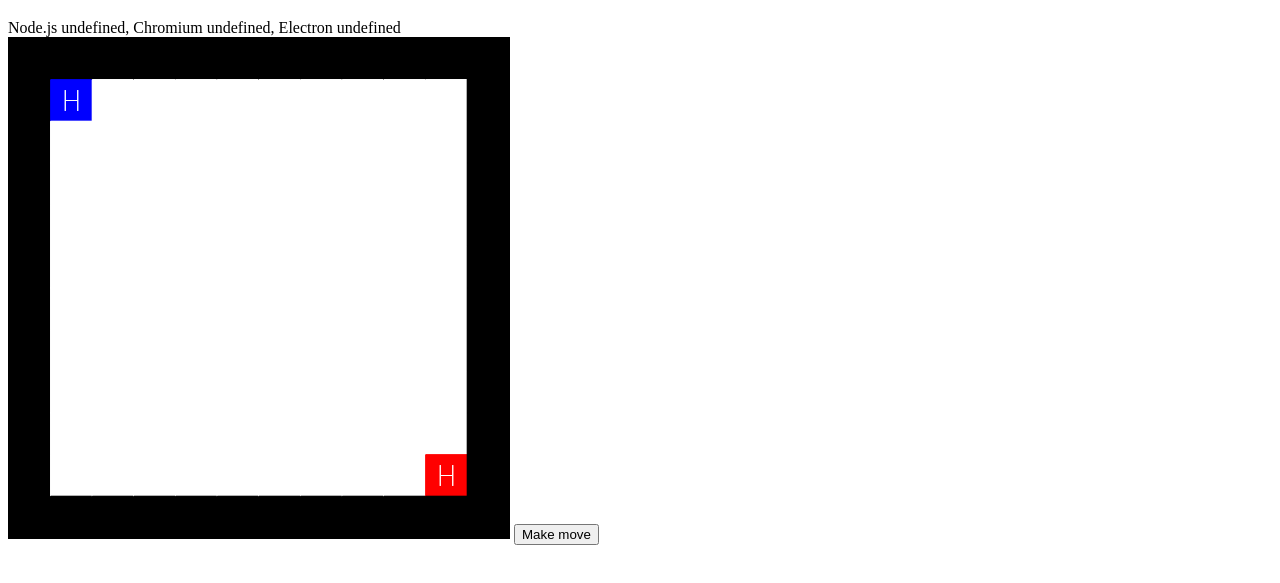
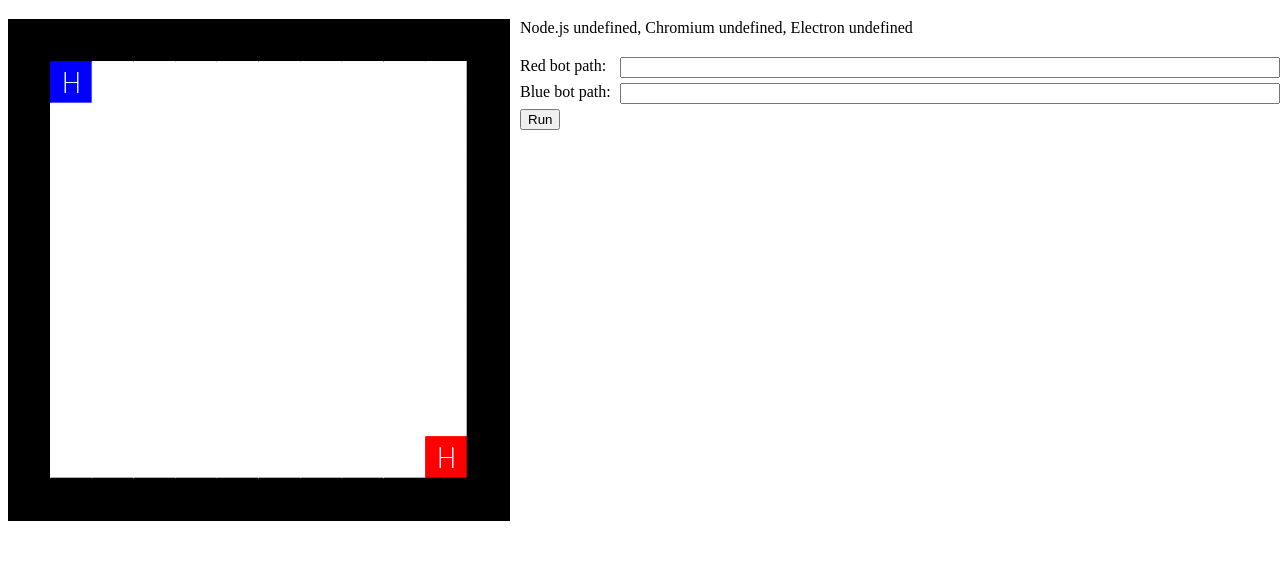
Before and after one commit to dawidkomorowski/tron-gui, an Electron app: page src/index.html in a window 1280 px wide. Shown: the part 61-644 px from the top of the page. Drawn offline with Linux system fonts and the light colour scheme; no server answers.

Commit message:
Improved UI. Replaced some callbacks with promises. First attempt to tron bot interface.

```diff
--- /dev/null
+++ b/src/index.css
@@ -0,0 +1,26 @@
+.main-panels-container {
+    display: grid;
+    grid-template-columns: min-content auto;
+}
+
+.left-panel {
+    margin-right: 10px;
+}
+
+.tron-board {
+    border: 1px solid;
+}
+
+.runtime-information {
+    margin-bottom: 20px;
+}
+
+.tron-bot-path-container {
+    display: grid;
+    grid-template-columns: 100px auto;
+}
+
+.tron-bot-path {
+    width: 100%;
+    margin-bottom: 5px;
+}
--- a/src/index.html
+++ b/src/index.html
@@ -4,19 +4,40 @@
 <head>
   <meta charset="UTF-8">
   <title>Tron Gui</title>
+
+  <link rel="stylesheet" type="text/css" href="index.css">
 </head>
 
 <body>
   <h1>Tron Gui</h1>
-  <div>
-    <!-- All of the Node.js APIs are available in this renderer process. -->
-    Node.js <script>document.write(process.versions.node)</script>,
-    Chromium <script>document.write(process.versions.chrome)</script>,
-    Electron <script>document.write(process.versions.electron)</script>
+  <div class="main-panels-container">
+    <div id="left-panel" class="left-panel">
+      <div id="tron-board">
+        <canvas id="tron-board-canvas" width="500" height="500" class="tron-board"></canvas>
+      </div>
+    </div>
+    <div id="right-panel">
+      <div id="runtime-information" class="runtime-information">
+        <!-- All of the Node.js APIs are available in this renderer process. -->
+        Node.js
+        <script>document.write(process.versions.node)</script>, Chromium
+        <script>document.write(process.versions.chrome)</script>, Electron
+        <script>document.write(process.versions.electron)</script>
+      </div>
+
+      <div id="control-panel">
+        <div class="tron-bot-path-container">
+          <label for="red-bot-path">Red bot path:</label>
+          <input type="text" id="red-bot-path" class="tron-bot-path" />
+
+          <label for="blue-bot-path">Blue bot path: </label>
+          <input type="text" id="blue-bot-path" class="tron-bot-path" />
+        </div>
+
+        <button>Run</button>
+      </div>
+    </div>
   </div>
-  <canvas id="tronBoardCanvas" width="500" height="500" style="border: 1px solid"></canvas>
-
-  <button>Make move</button>
 
   <script>
     // You can also require other files to run in this process
--- a/src/process.js
+++ b/src/process.js
@@ -1,16 +1,23 @@
 const spawn = require("child_process").spawn;
+const EOL = require("os").EOL;
 
 class Process {
     constructor(path) {
         this._internalProcess = spawn(path);
-        this._internalProcess.stdout.on("data", (data) => { this._internalStdoutHandler(data); });
+        this._internalProcess.stdout.on("data", data => { this._internalStdoutHandler(data); });
 
         this._responseHandler = null;
     }
 
-    sendMessage(message, responseHandler) {
+    sendMessage(message) {
         this._internalProcess.stdin.write(message + "\n");
-        this._responseHandler = responseHandler;
+
+        return new Promise((resolve, reject) => {
+            this._responseHandler = data => {
+                resolve(data);
+                this._responseHandler = null;
+            };
+        });
     }
 
     close() {
@@ -19,7 +26,9 @@ class Process {
 
     _internalStdoutHandler(data) {
         if (this._responseHandler) {
-            this._responseHandler(data);
+            let rawStrData = data.toString();
+            let strData = rawStrData.substring(0, rawStrData.length - EOL.length);
+            this._responseHandler(strData);
         }
     }
 }
--- a/src/renderer.js
+++ b/src/renderer.js
@@ -6,18 +6,17 @@ const TronString = require("./tronString").TronString;
 const TronBoard = require("./tronBoard").TronBoard;
 const TronBoardRenderer = require("./tronBoardRenderer").TronBoardRenderer;
 const Process = require("./process").Process;
+const TronBot = require("./tronBot").TronBot;
 
 let tronString = new TronString("oooooooooooo/oB9o/o10o/o10o/o10o/o10o/o10o/o10o/o10o/o10o/o9Ro/oooooooooooo");
 let tronBoard = new TronBoard(tronString);
-let tronBoardRenderer = new TronBoardRenderer("tronBoardCanvas");
+let tronBoardRenderer = new TronBoardRenderer("tron-board-canvas");
 
 // TODO maybe pass once by constructor?
 tronBoardRenderer.tronBoard = tronBoard;
 tronBoardRenderer.render();
 
-let process = new Process("C:\\Users\\Dawid Komorowski\\source\\repos\\TbiTester\\TbiTester\\bin\\Debug\\TbiTester.exe");
-process.sendMessage("tbi", (data) => {
-    console.log("response: " + data);
-    process.sendMessage("Exit");
-    //process.close();
+let tronBot = new TronBot("C:\\Users\\Dawid Komorowski\\source\\repos\\TbiTester\\TbiTester\\bin\\Debug\\TbiTester.exe", m => console.log(m));
+tronBot.start().then(() => {
+    tronBot.stop();
 });
--- /dev/null
+++ b/src/tronBot.js
@@ -0,0 +1,67 @@
+const Process = require("./process").Process;
+
+class TronBot {
+    constructor(path, logCallback) {
+        this._path = path;
+        this._logCallback = logCallback;
+        this._protocol = null;
+    }
+
+    start() {
+        this._info("Starting tron bot process...")
+        this._process = new Process(this._path);
+
+        return new Promise((resolve, reject) => {
+            this._info("Negotiating tron bot interface.")
+            this._process.sendMessage("tbi").then(data => {
+                if (data === "tbi ok") {
+                    this._info("Tron bot interface accepted. Negotiating interface version.")
+                    this._process.sendMessage("tbi v1").then(data => {
+                        if (data === "tbi v1 ok") {
+                            this._info("Tron bot interface version 1 accepted.");
+                            this._protocol = "tbi v1";
+
+                            this._info("Tron bot started.");
+                            resolve();
+                        }
+                        else {
+                            this._error("Tron bot interface version 1 is not supported.")
+                            this._error("Closing tron bot process.")
+                            this._process.close();
+                            reject();
+                        }
+                    });
+                }
+                else {
+                    this._error("Tron bot interface is not supported.")
+                    this._error("Closing tron bot process.")
+                    this._process.close();
+                    reject();
+                }
+            });
+        });
+    }
+
+    stop() {
+        this._info("Tron bot is being stopped.");
+        this._process.sendMessage("exit");
+    }
+
+    _log(message) {
+        if (this._logCallback) {
+            this._logCallback(message);
+        }
+    }
+
+    _info(message) {
+        this._log("INFO: " + message);
+    }
+
+    _error(message) {
+        this._log("ERROR: " + message);
+    }
+}
+
+module.exports = {
+    TronBot: TronBot
+}
```
